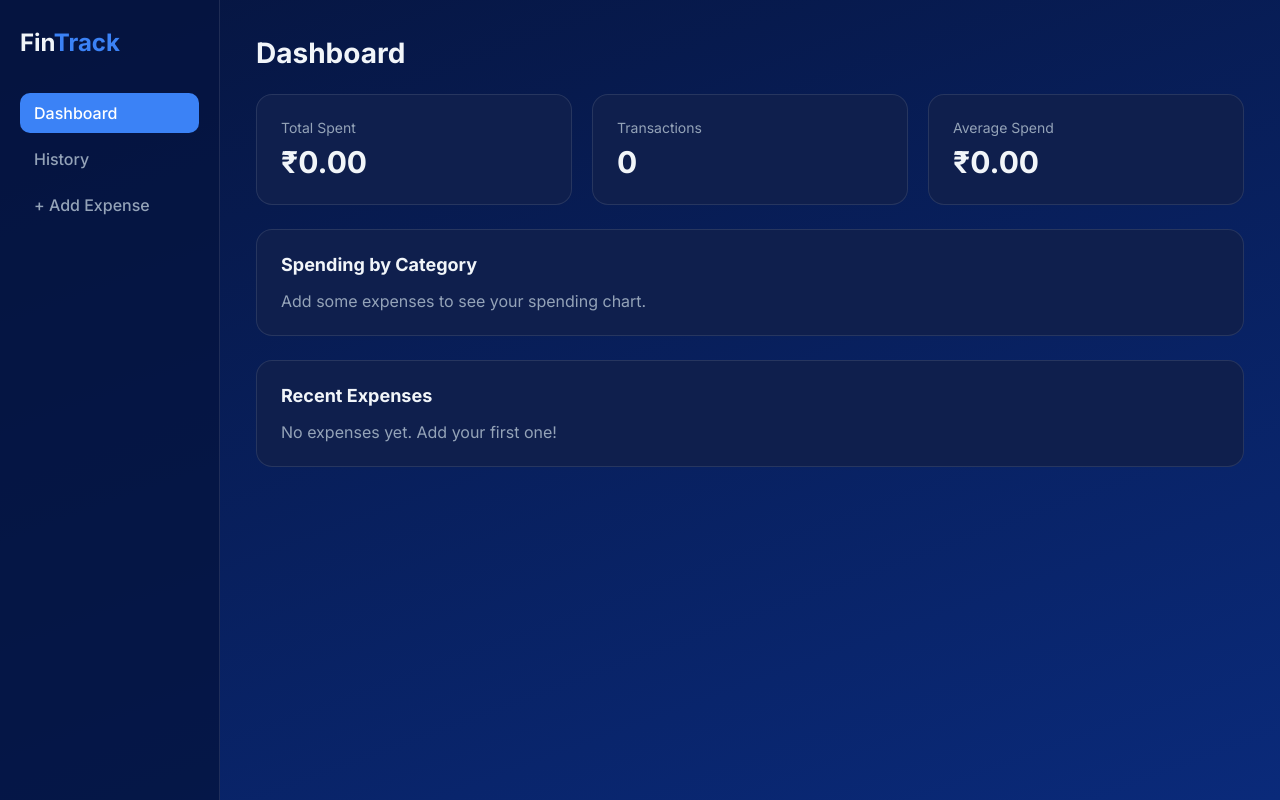
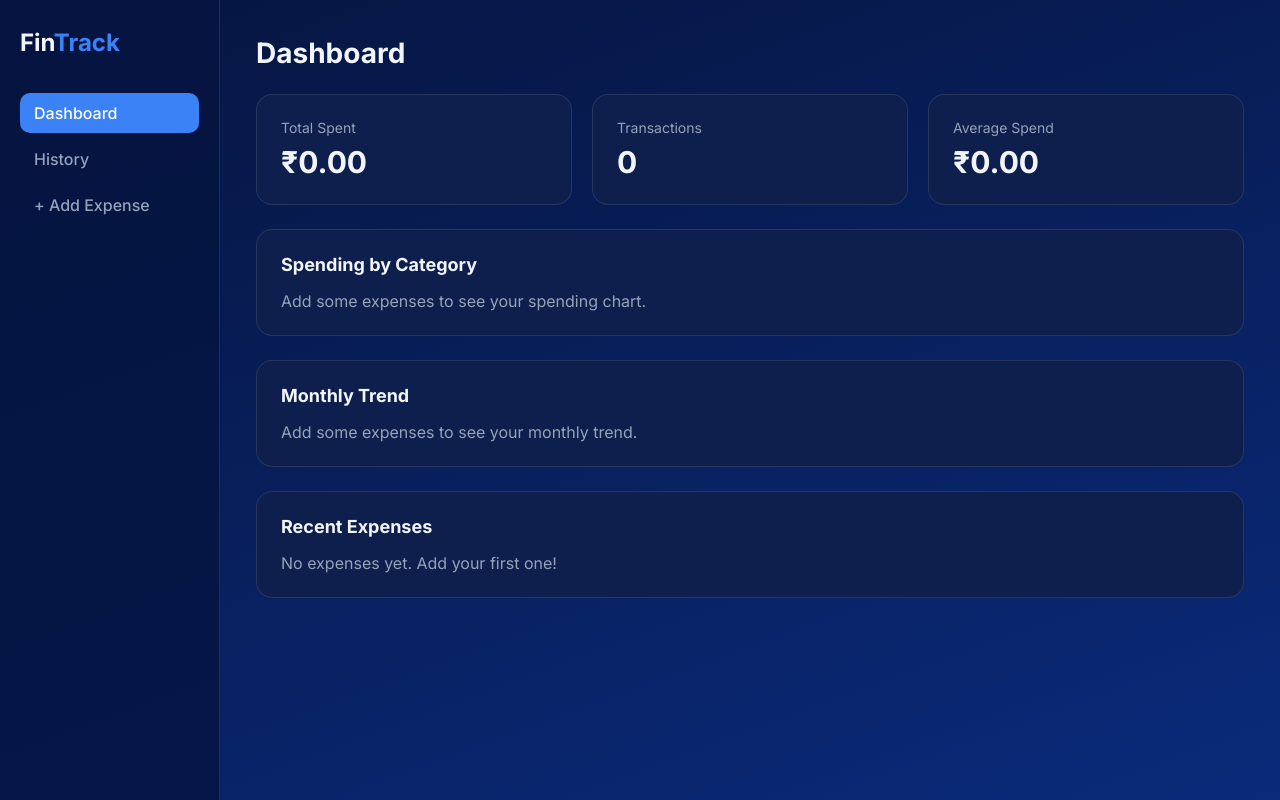
Before and after one commit to kashvi613/FinTrack, a Flask app: page / in a window 1280 px wide. Run offline with Flask 3, Linux system fonts and the light colour scheme; data that the repository does not hold is empty.

Commit message:
Add monthly spending trend with SQL strftime and line chart

```diff
--- a/app.py
+++ b/app.py
@@ -56,6 +56,8 @@ def validate_expense(form):
     return None, amount
 
 
+# ---------------- Web pages (HTML) ----------------
+
 @app.route("/")
 def home():
     conn = get_connection()
@@ -84,11 +86,27 @@ def home():
         """
     ).fetchall()
 
+    # Kyun strftime: date "2026-11-16" se sirf "2026-11" (saal-mahina) nikalta hai
+    monthly_rows = conn.execute(
+        """
+        SELECT strftime('%Y-%m', date) AS month, SUM(amount) AS total
+        FROM expenses
+        GROUP BY month
+        ORDER BY month
+        """
+    ).fetchall()
+
     conn.close()
 
     # Kyun lists: sqlite3.Row JSON mein convert nahi hota, isliye simple lists banayi
     labels = [row["category"] for row in category_rows]
     values = [row["total"] for row in category_rows]
+
+    # "2026-11" -> "Nov 2026" (chart pe padhne mein aasaan)
+    month_labels = [
+        datetime.strptime(row["month"], "%Y-%m").strftime("%b %Y") for row in monthly_rows
+    ]
+    month_values = [row["total"] for row in monthly_rows]
 
     return render_template(
         "index.html",
@@ -96,6 +114,8 @@ def home():
         expenses=recent,
         labels=labels,
         values=values,
+        month_labels=month_labels,
+        month_values=month_values,
     )
 
 
@@ -165,6 +185,7 @@ def delete_expense(expense_id):
 
     # Delete ke baad usi filter par wapas jao jahan se aaye the
     return redirect(url_for("history", category=request.form.get("category") or None))
+
 
 # ---------------- REST API (JSON) ----------------
 
@@ -257,5 +278,23 @@ def api_summary():
         "by_category": [dict(row) for row in by_category],
     })
 
+
+@app.route("/api/monthly", methods=["GET"])
+def api_monthly():
+    conn = get_connection()
+    rows = conn.execute(
+        """
+        SELECT strftime('%Y-%m', date) AS month,
+               SUM(amount) AS total,
+               COUNT(*) AS count
+        FROM expenses
+        GROUP BY month
+        ORDER BY month
+        """
+    ).fetchall()
+    conn.close()
+    return jsonify([dict(row) for row in rows])
+
+
 if __name__ == "__main__":
     app.run(debug=True)
--- a/templates/index.html
+++ b/templates/index.html
@@ -20,6 +20,7 @@
     </div>
 </div>
 
+<div class="charts-grid">
     <div class="card chart-card">
         <h2>Spending by Category</h2>
         {% if values %}
@@ -29,6 +30,18 @@
         {% else %}
         <p class="muted">Add some expenses to see your spending chart.</p>
         {% endif %}
+    </div>
+
+    <div class="card chart-card">
+        <h2>Monthly Trend</h2>
+        {% if month_values %}
+        <div class="chart-wrap">
+            <canvas id="monthlyChart"></canvas>
+        </div>
+        {% else %}
+        <p class="muted">Add some expenses to see your monthly trend.</p>
+        {% endif %}
+    </div>
 </div>
 
 <div class="card">
@@ -61,6 +74,8 @@
     // Kyun tojson: Python ki list ko JavaScript ki array bana deta hai
     const labels = {{ labels|tojson }};
     const values = {{ values|tojson }};
+    const monthLabels = {{ month_labels|tojson }};
+    const monthValues = {{ month_values|tojson }};
 
     // Badge colors ke saath match karte hue
     const colorMap = {
@@ -72,29 +87,65 @@
     };
     const colors = labels.map(function (label) { return colorMap[label]; });
 
+    // Dono charts mein same tooltip: ₹ ke saath Indian number format
+    function rupeeLabel(ctx) {
+        return " ₹" + ctx.parsed.toLocaleString("en-IN");
+    }
+
     Chart.defaults.color = "#94a3b8";
     Chart.defaults.font.family = "Inter, sans-serif";
 
+    // Chart 1: category doughnut
     new Chart(document.getElementById("categoryChart"), {
         type: "doughnut",
         data: {
             labels: labels,
-            datasets: [{
-                data: values,
-                backgroundColor: colors,
-                borderWidth: 0
-            }]
+            datasets: [{ data: values, backgroundColor: colors, borderWidth: 0 }]
         },
         options: {
             maintainAspectRatio: false,
             cutout: "65%",
             plugins: {
-                legend: { position: "right" },
+                legend: { position: "bottom" },
+                tooltip: { callbacks: { label: rupeeLabel } }
+            }
+        }
+    });
+
+    // Chart 2: monthly line chart
+    new Chart(document.getElementById("monthlyChart"), {
+        type: "line",
+        data: {
+            labels: monthLabels,
+            datasets: [{
+                data: monthValues,
+                borderColor: "#3b82f6",
+                backgroundColor: "rgba(59, 130, 246, 0.15)",
+                fill: true,
+                tension: 0.35,
+                pointRadius: 5,
+                pointBackgroundColor: "#3b82f6"
+            }]
+        },
+        options: {
+            maintainAspectRatio: false,
+            plugins: {
+                legend: { display: false },
                 tooltip: {
                     callbacks: {
                         label: function (ctx) {
-                            return " ₹" + ctx.parsed.toLocaleString("en-IN");
+                            return " ₹" + ctx.parsed.y.toLocaleString("en-IN");
                         }
+                    }
+                }
+            },
+            scales: {
+                x: { grid: { display: false } },
+                y: {
+                    beginAtZero: true,
+                    grid: { color: "rgba(255, 255, 255, 0.06)" },
+                    ticks: {
+                        callback: function (v) { return "₹" + v.toLocaleString("en-IN"); }
                     }
                 }
             }
```
Lines whose indentation alone changed are shown as unchanged.
